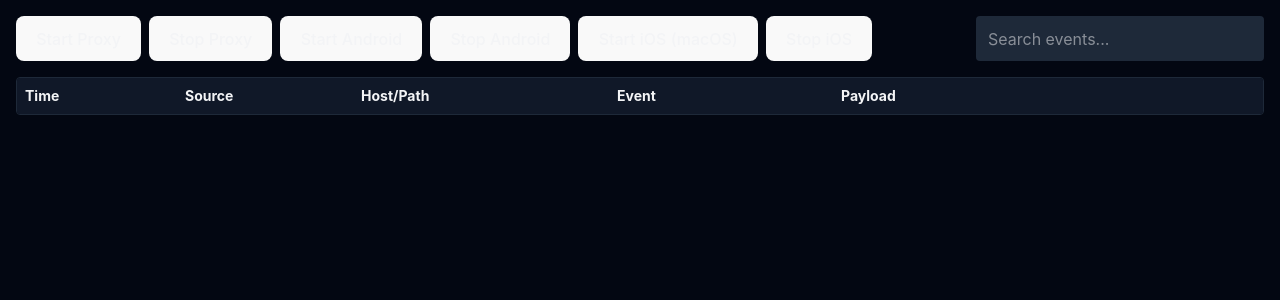
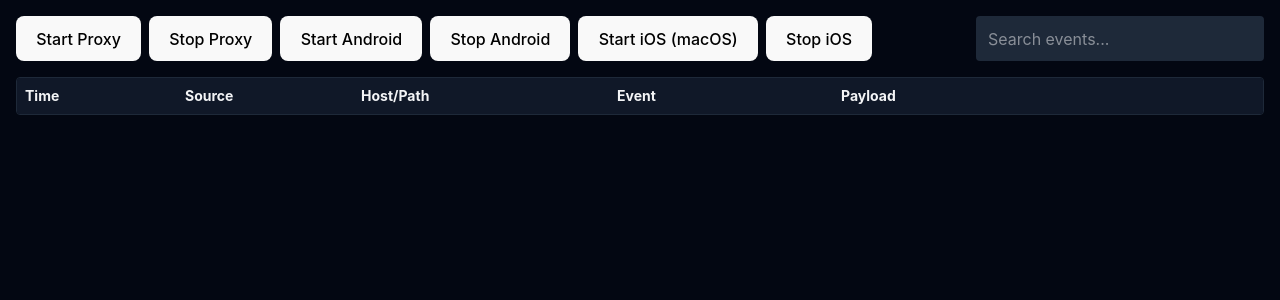
Before and after one commit to SaravanakumarSathasivam/mob_analytics_tool_electron, a React (Vite) app: page / in a window 1280 px wide. Shown: the top 300 px of the page. Built offline with nearby package versions, Linux system fonts and the light colour scheme.

Commit message:
proxy setup modification

```diff
--- a/dist-electron/main.js
+++ b/dist-electron/main.js
@@ -23,7 +23,7 @@ function createWindow() {
   win = new BrowserWindow({
     icon: path.join(process.env.VITE_PUBLIC, "electron-vite.svg"),
     webPreferences: {
-      preload: path.join(__dirname, "preload.mjs")
+      preload: path.join(__dirname, "../preload.js")
     }
   });
   logMessage("Electron app started, creating window...");
--- a/dist-electron/preload.mjs
+++ b/dist-electron/preload.mjs
@@ -1,9 +1,10 @@
 "use strict";
 const electron = require("electron");
-electron.contextBridge.exposeInMainWorld("ipcRenderer", {
+electron.contextBridge.exposeInMainWorld("bridge", {
   log: (message) => electron.ipcRenderer.send("renderer-log", message),
   onMessage: (callback) => {
     electron.ipcRenderer.on("main-process-message", (_, data) => callback(data));
   },
-  start: (arg) => electron.ipcRenderer.send("start-proxy", arg)
+  start: (arg) => electron.ipcRenderer.send("start-proxy", arg),
+  stop: () => electron.ipcRenderer.send("stop-proxy")
 });
--- a/electron/main.ts
+++ b/electron/main.ts
@@ -100,7 +100,7 @@ function createWindow() {
   win = new BrowserWindow({
     icon: path.join(process.env.VITE_PUBLIC, "electron-vite.svg"),
     webPreferences: {
-      preload: path.join(__dirname, "preload.mjs"),
+      preload: path.join(__dirname, '../preload.js'),
     },
   });
 
--- a/electron/preload.ts
+++ b/electron/preload.ts
@@ -25,10 +25,11 @@
 
 import { ipcRenderer, contextBridge } from 'electron'
 
-contextBridge.exposeInMainWorld('ipcRenderer', {
+contextBridge.exposeInMainWorld('bridge', {
   log: (message: string) => ipcRenderer.send('renderer-log', message),
   onMessage: (callback: (msg: any) => void) => {
     ipcRenderer.on('main-process-message', (_, data) => callback(data))
   },
-  start: (arg: string) => ipcRenderer.send('start-proxy', arg)
+  start: (arg: string) => ipcRenderer.send('start-proxy', arg),
+  stop: () => ipcRenderer.send('stop-proxy'),
 })
--- a/src/App.tsx
+++ b/src/App.tsx
@@ -1,42 +1,81 @@
 /* eslint-disable @typescript-eslint/no-explicit-any */
-import { useEffect, useMemo, useState } from 'react';
-import type { DebugEvent } from './types';
-declare global { interface Window { bridge: any } }
+import { useEffect, useMemo, useState } from "react";
+import type { DebugEvent } from "./types";
+declare global {
+  interface Window {
+    bridge: any;
+  }
+}
 
 export default function App() {
   const [events, setEvents] = useState<DebugEvent[]>([]);
-  const [query, setQuery] = useState('');
+  const [query, setQuery] = useState("");
 
   useEffect(() => {
-  if (window.ipcRenderer?.on) {
-    window.ipcRenderer.on('event', (_e, evt) => {
-      setEvents(prev => [evt, ...prev].slice(0, 5000))
-    })
-  }
-}, [])
+    if (window.ipcRenderer?.on) {
+      window.ipcRenderer.on("event", (_e, evt) => {
+        setEvents((prev) => [evt, ...prev].slice(0, 5000));
+      });
+    }
+  }, []);
 
   const filtered = useMemo(() => {
     const q = query.toLowerCase();
     if (!q) return events;
-    return events.filter(e =>
-      e.event.toLowerCase().includes(q) ||
-      e.source.toLowerCase().includes(q) ||
-      JSON.stringify(e.payload).toLowerCase().includes(q) ||
-      (e.host || '').toLowerCase().includes(q)
+    return events.filter(
+      (e) =>
+        e.event.toLowerCase().includes(q) ||
+        e.source.toLowerCase().includes(q) ||
+        JSON.stringify(e.payload).toLowerCase().includes(q) ||
+        (e.host || "").toLowerCase().includes(q)
     );
   }, [events, query]);
 
   return (
     <div className="h-screen w-screen p-4 bg-gray-950 text-gray-100">
-      <div className="flex gap-2 mb-4">
-        <button onClick={()=>window.bridge.start('proxy')} className="px-3 py-2 rounded bg-blue-600 hover:bg-blue-500">Start Proxy</button>
-        <button onClick={()=>window.bridge.stop('proxy')} className="px-3 py-2 rounded bg-gray-700">Stop Proxy</button>
-        <button onClick={()=>window.bridge.start('android')} className="px-3 py-2 rounded bg-green-600 hover:bg-green-500">Start Android</button>
-        <button onClick={()=>window.bridge.stop('android')} className="px-3 py-2 rounded bg-gray-700">Stop Android</button>
-        <button onClick={()=>window.bridge.start('ios')} className="px-3 py-2 rounded bg-purple-600 hover:bg-purple-500">Start iOS (macOS)</button>
-        <button onClick={()=>window.bridge.stop('ios')} className="px-3 py-2 rounded bg-gray-700">Stop iOS</button>
-        <input placeholder="Search events..." value={query} onChange={e=>setQuery(e.target.value)}
-               className="ml-auto px-3 py-2 rounded bg-gray-800 outline-none w-72" />
+      <div className="flex gap-2 mb-4 text-black">
+        <button
+          onClick={() => window.bridge.start("proxy")}
+          className="px-3 py-2 rounded bg-blue-600 hover:bg-blue-500"
+        >
+          Start Proxy
+        </button>
+        <button
+          onClick={() => window.bridge.stop("proxy")}
+          className="px-3 py-2 rounded bg-gray-700"
+        >
+          Stop Proxy
+        </button>
+        <button
+          onClick={() => window.bridge.start("android")}
+          className="px-3 py-2 rounded bg-green-600 hover:bg-green-500"
+        >
+          Start Android
+        </button>
+        <button
+          onClick={() => window.bridge.stop("android")}
+          className="px-3 py-2 rounded bg-gray-700"
+        >
+          Stop Android
+        </button>
+        <button
+          onClick={() => window.bridge.start("ios")}
+          className="px-3 py-2 rounded bg-purple-600 hover:bg-purple-500"
+        >
+          Start iOS (macOS)
+        </button>
+        <button
+          onClick={() => window.bridge.stop("ios")}
+          className="px-3 py-2 rounded bg-gray-700"
+        >
+          Stop iOS
+        </button>
+        <input
+          placeholder="Search events..."
+          value={query}
+          onChange={(e) => setQuery(e.target.value)}
+          className="ml-auto px-3 py-2 rounded bg-gray-800 outline-none w-72 text-gray-100"
+        />
       </div>
       <div className="border border-gray-800 rounded overflow-hidden">
         <table className="w-full text-sm">
@@ -54,9 +93,15 @@ export default function App() {
               <tr key={i} className="odd:bg-gray-900/40">
                 <td className="p-2">{new Date(e.ts).toLocaleTimeString()}</td>
                 <td className="p-2">{e.source}</td>
-                <td className="p-2">{(e.host||'') + (e.path? ` ${e.path}`:'')}</td>
+                <td className="p-2">
+                  {(e.host || "") + (e.path ? ` ${e.path}` : "")}
+                </td>
                 <td className="p-2">{e.event}</td>
-                <td className="p-2"><pre className="whitespace-pre-wrap break-all">{JSON.stringify(e.payload, null, 0).slice(0, 500)}</pre></td>
+                <td className="p-2">
+                  <pre className="whitespace-pre-wrap break-all">
+                    {JSON.stringify(e.payload, null, 0).slice(0, 500)}
+                  </pre>
+                </td>
               </tr>
             ))}
           </tbody>
--- a/src/global.d.ts
+++ b/src/global.d.ts
@@ -1,6 +1,10 @@
 /* eslint-disable @typescript-eslint/no-explicit-any */
 declare global {
   interface Window {
+    bridge: {
+      start: (arg: string) => void;
+      stop: () => void;
+    };
     ipcRenderer: {
       on: (channel: string, listener: (...args: any[]) => void) => void;
       off: (channel: string, listener: (...args: any[]) => void) => void;
```
